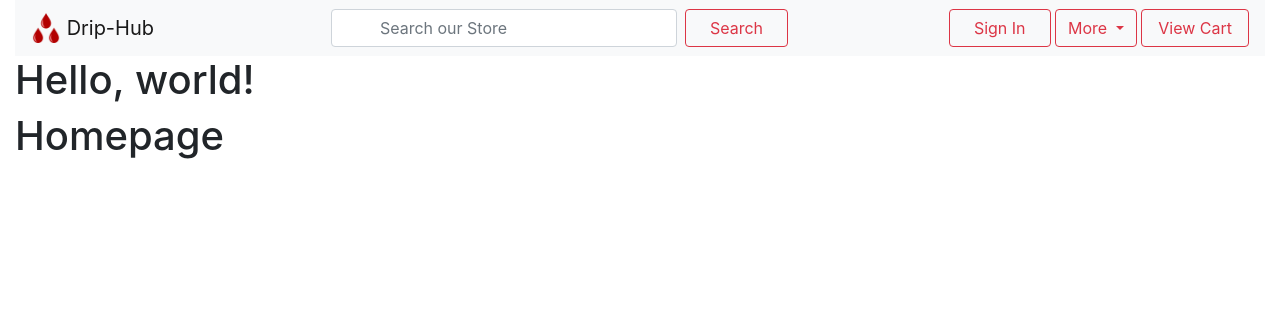
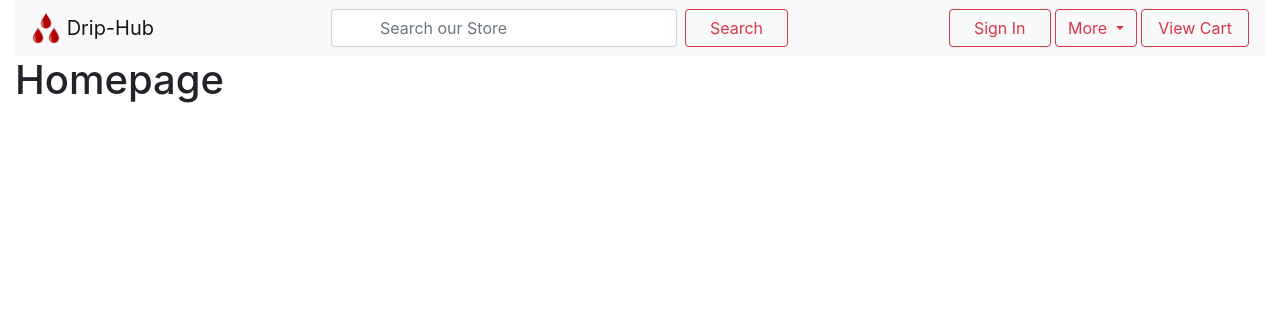
Before and after one commit to codewithlennylen/Drip-Hub-Platform, a Flask app: page / in a window 1280 px wide. Shown: the top 316 px of the page. Run offline with Flask 2, Linux system fonts and the light colour scheme; some libraries are stand-ins or nearby versions.

Commit message:
Update layout.html

```diff
--- a/codebase/templates/layout.html
+++ b/codebase/templates/layout.html
@@ -68,9 +68,6 @@
     </nav>
 
 
-    <h1>Hello, world!</h1>
-
-
     {% block content %}
 
     {% endblock content %}
```
